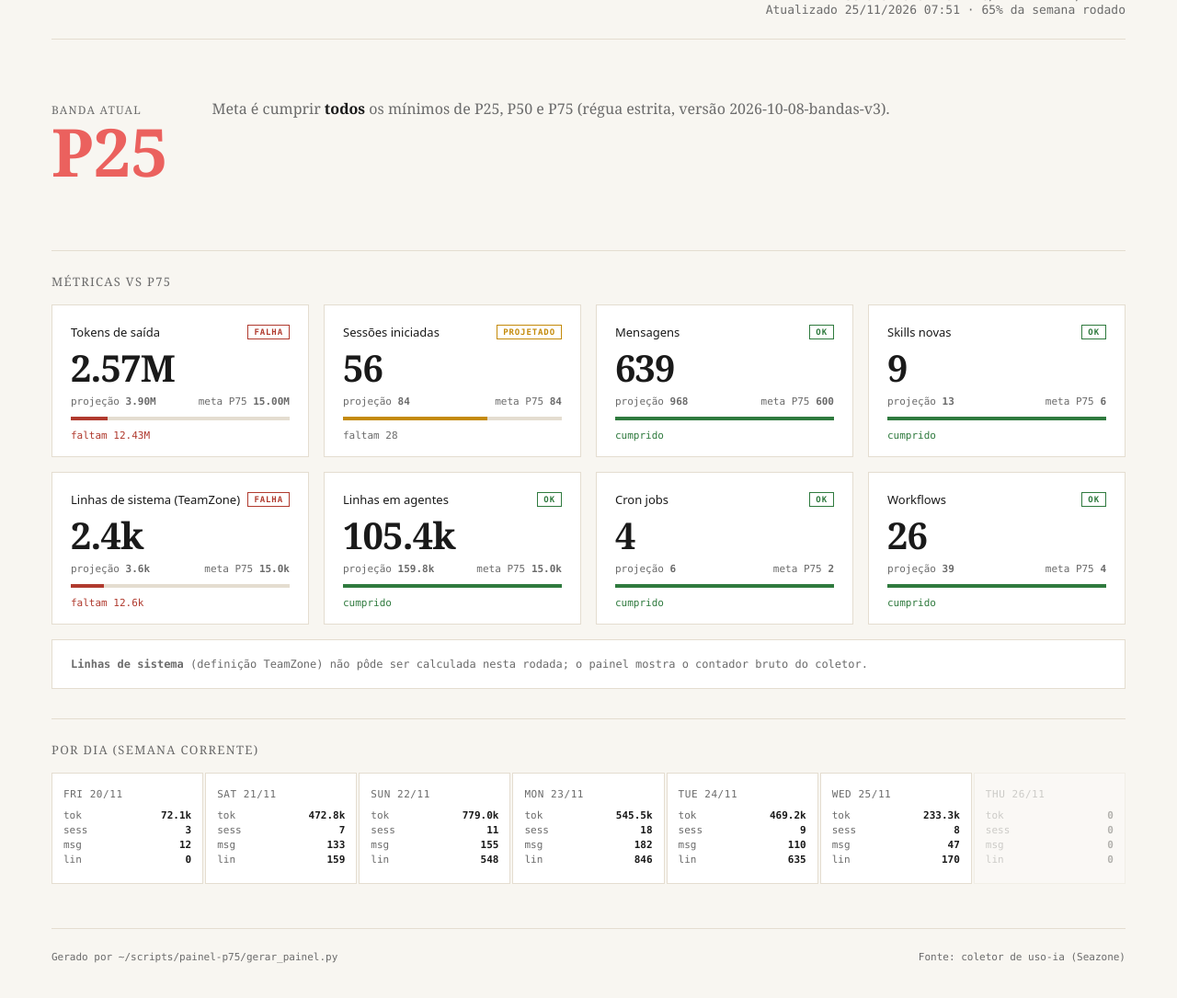
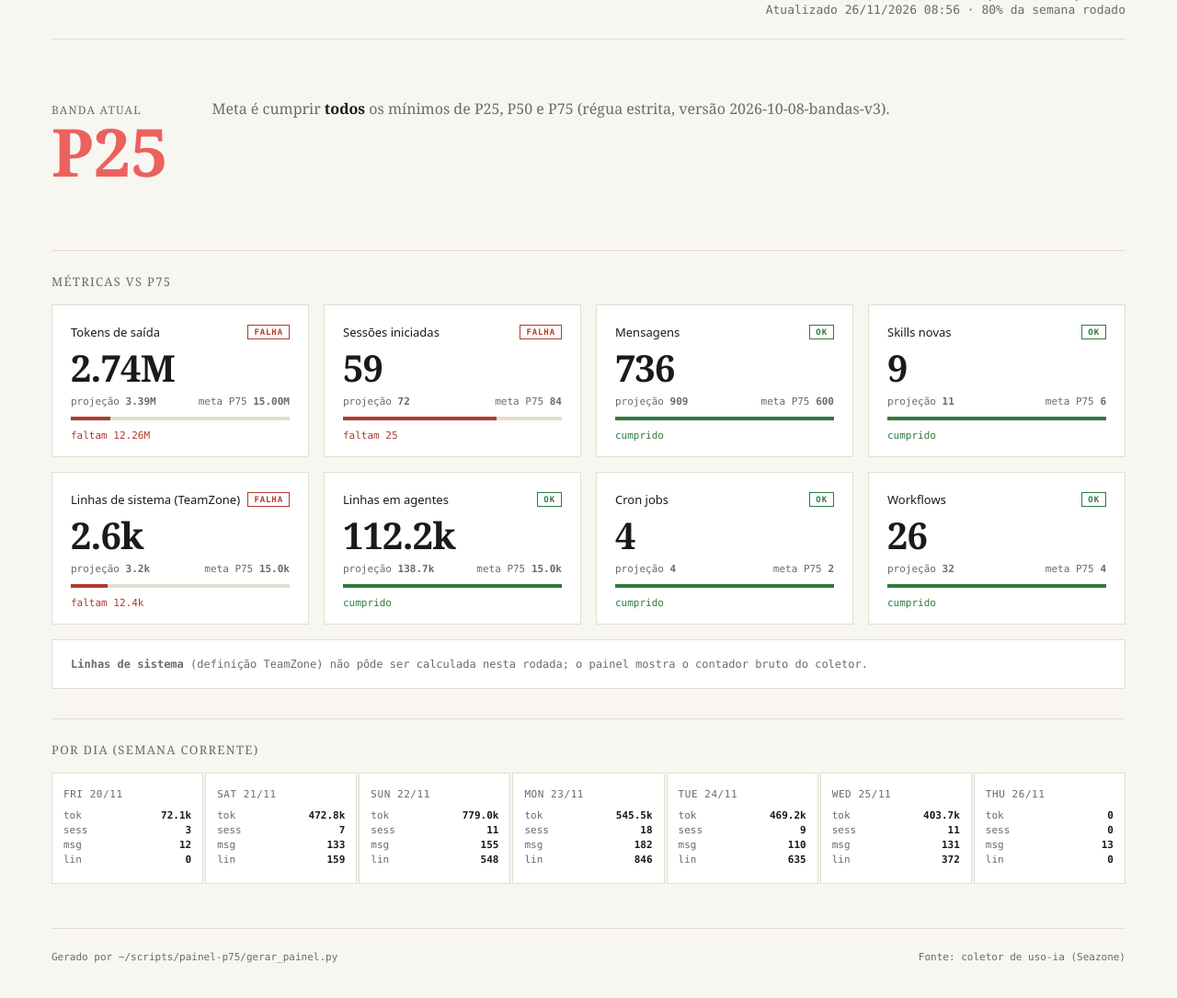
Before and after one commit to raayeoliveira/painel-p75, a plain HTML site: page index.html in a window 1280 px wide. Shown: the part 101-1186 px from the top of the page at 92% size. Drawn offline with Linux system fonts and the light colour scheme.

Commit message:
atualiza painel P75 2026-11-26 08:56
Co-authored-by: Claude Opus 4.7 (1M context) <noreply@anthropic.com>

```diff
--- a/index.html
+++ b/index.html
@@ -69,7 +69,7 @@
     <div class="meta">
       <div>Rayanne Oliveira · BackOffice Franquias</div>
       <div>Semana 2026-W48 · 20/11 17h → 27/11 17h</div>
-      <div>Atualizado 25/11/2026 07:51 · 65% da semana rodado</div>
+      <div>Atualizado 26/11/2026 08:56 · 80% da semana rodado</div>
     </div>
   </header>
 
@@ -91,35 +91,35 @@
             <h3>Tokens de saída</h3>
             <span class="selo-falha">FALHA</span>
           </header>
-          <div class="numero">2.57M</div>
+          <div class="numero">2.74M</div>
           <div class="legenda">
-            <span>projeção <strong>3.90M</strong></span>
+            <span>projeção <strong>3.39M</strong></span>
             <span>meta P75 <strong>15.00M</strong></span>
           </div>
-          <div class="barra"><div class="preencher" style="width:17%"></div></div>
-          <div class="gap">faltam 12.43M</div>
+          <div class="barra"><div class="preencher" style="width:18%"></div></div>
+          <div class="gap">faltam 12.26M</div>
         </article>
-        <article class="card projetado">
+        <article class="card falha">
           <header>
             <h3>Sessões iniciadas</h3>
-            <span class="selo-projetado">PROJETADO</span>
+            <span class="selo-falha">FALHA</span>
           </header>
-          <div class="numero">56</div>
+          <div class="numero">59</div>
           <div class="legenda">
-            <span>projeção <strong>84</strong></span>
+            <span>projeção <strong>72</strong></span>
             <span>meta P75 <strong>84</strong></span>
           </div>
-          <div class="barra"><div class="preencher" style="width:66%"></div></div>
-          <div class="gap">faltam 28</div>
+          <div class="barra"><div class="preencher" style="width:70%"></div></div>
+          <div class="gap">faltam 25</div>
         </article>
         <article class="card ok">
           <header>
             <h3>Mensagens</h3>
             <span class="selo-ok">OK</span>
           </header>
-          <div class="numero">639</div>
+          <div class="numero">736</div>
           <div class="legenda">
-            <span>projeção <strong>968</strong></span>
+            <span>projeção <strong>909</strong></span>
             <span>meta P75 <strong>600</strong></span>
           </div>
           <div class="barra"><div class="preencher" style="width:100%"></div></div>
@@ -132,7 +132,7 @@
           </header>
           <div class="numero">9</div>
           <div class="legenda">
-            <span>projeção <strong>13</strong></span>
+            <span>projeção <strong>11</strong></span>
             <span>meta P75 <strong>6</strong></span>
           </div>
           <div class="barra"><div class="preencher" style="width:100%"></div></div>
@@ -143,22 +143,22 @@
             <h3>Linhas de sistema (TeamZone)</h3>
             <span class="selo-falha">FALHA</span>
           </header>
-          <div class="numero">2.4k</div>
+          <div class="numero">2.6k</div>
           <div class="legenda">
-            <span>projeção <strong>3.6k</strong></span>
+            <span>projeção <strong>3.2k</strong></span>
             <span>meta P75 <strong>15.0k</strong></span>
           </div>
-          <div class="barra"><div class="preencher" style="width:15%"></div></div>
-          <div class="gap">faltam 12.6k</div>
+          <div class="barra"><div class="preencher" style="width:17%"></div></div>
+          <div class="gap">faltam 12.4k</div>
         </article>
         <article class="card ok">
           <header>
             <h3>Linhas em agentes</h3>
             <span class="selo-ok">OK</span>
           </header>
-          <div class="numero">105.4k</div>
+          <div class="numero">112.2k</div>
           <div class="legenda">
-            <span>projeção <strong>159.8k</strong></span>
+            <span>projeção <strong>138.7k</strong></span>
             <span>meta P75 <strong>15.0k</strong></span>
           </div>
           <div class="barra"><div class="preencher" style="width:100%"></div></div>
@@ -171,7 +171,7 @@
           </header>
           <div class="numero">4</div>
           <div class="legenda">
-            <span>projeção <strong>6</strong></span>
+            <span>projeção <strong>4</strong></span>
             <span>meta P75 <strong>2</strong></span>
           </div>
           <div class="barra"><div class="preencher" style="width:100%"></div></div>
@@ -184,7 +184,7 @@
           </header>
           <div class="numero">26</div>
           <div class="legenda">
-            <span>projeção <strong>39</strong></span>
+            <span>projeção <strong>32</strong></span>
             <span>meta P75 <strong>4</strong></span>
           </div>
           <div class="barra"><div class="preencher" style="width:100%"></div></div>
@@ -237,16 +237,16 @@
         </div>
         <div class="dia ativo">
           <div class="dia-rotulo">wed 25/11</div>
-          <div class="dia-metrica"><span>tok</span><strong>233.3k</strong></div>
-          <div class="dia-metrica"><span>sess</span><strong>8</strong></div>
-          <div class="dia-metrica"><span>msg</span><strong>47</strong></div>
-          <div class="dia-metrica"><span>lin</span><strong>170</strong></div>
+          <div class="dia-metrica"><span>tok</span><strong>403.7k</strong></div>
+          <div class="dia-metrica"><span>sess</span><strong>11</strong></div>
+          <div class="dia-metrica"><span>msg</span><strong>131</strong></div>
+          <div class="dia-metrica"><span>lin</span><strong>372</strong></div>
         </div>
-        <div class="dia vazio">
+        <div class="dia ativo">
           <div class="dia-rotulo">thu 26/11</div>
           <div class="dia-metrica"><span>tok</span><strong>0</strong></div>
           <div class="dia-metrica"><span>sess</span><strong>0</strong></div>
-          <div class="dia-metrica"><span>msg</span><strong>0</strong></div>
+          <div class="dia-metrica"><span>msg</span><strong>13</strong></div>
           <div class="dia-metrica"><span>lin</span><strong>0</strong></div>
         </div>
   </div>
```
